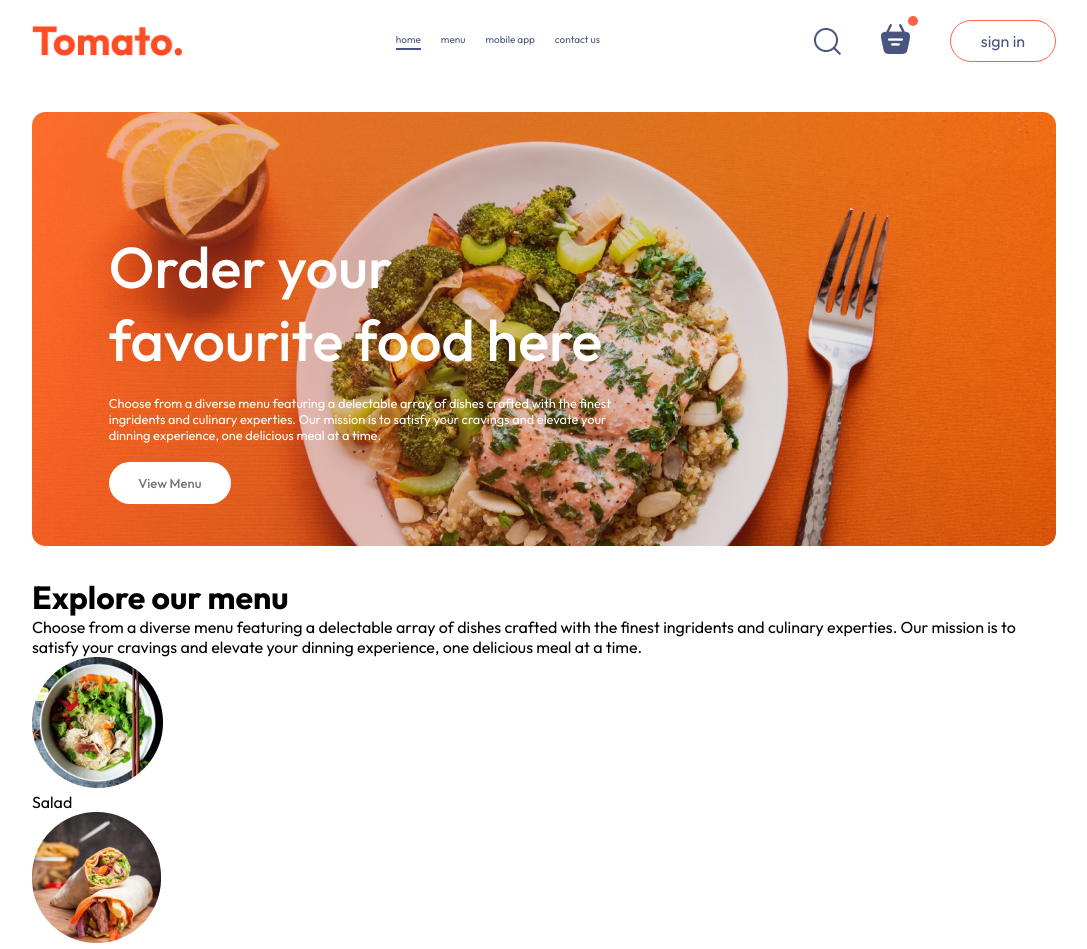
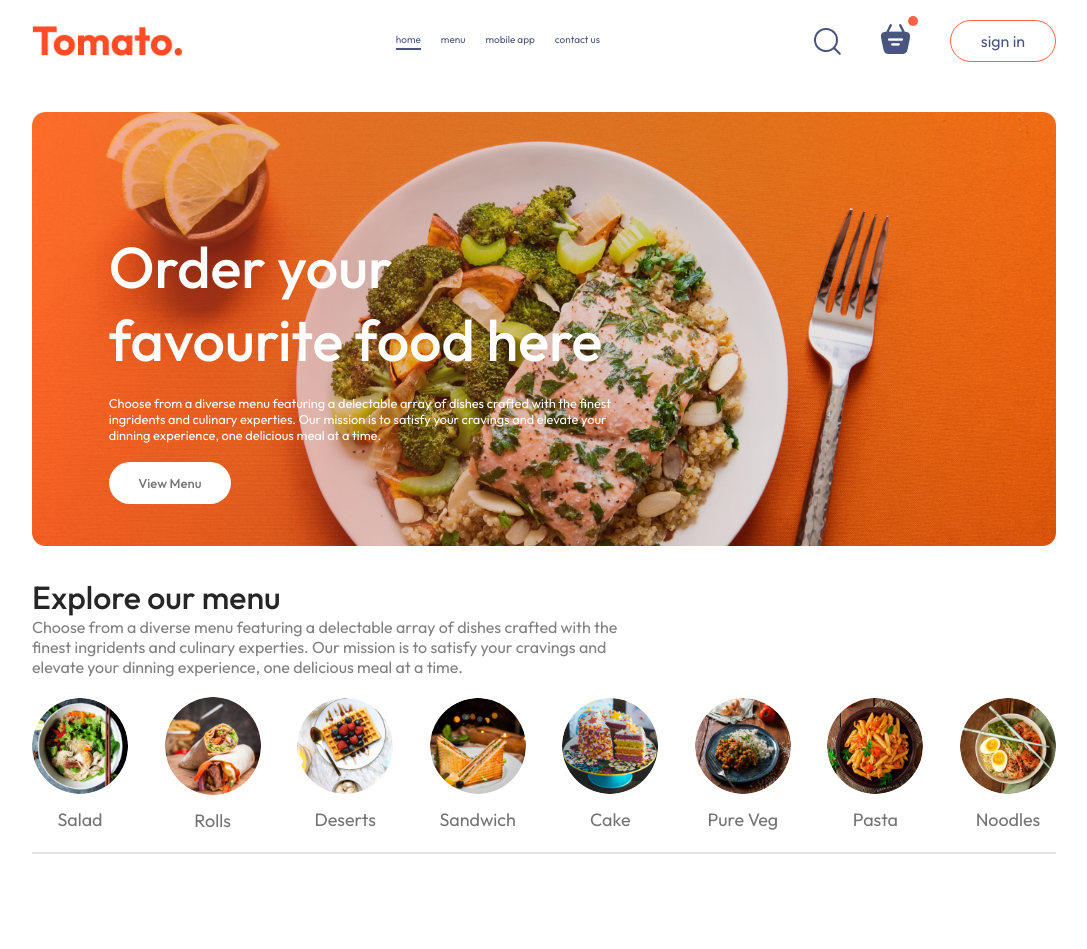
Before and after one commit to M-Aditya-11/food_del, a React (Vite) app in the folder frontend/: page / in a window 1280 px wide. Shown: the top 949 px of the page, without its empty margins (96-1183 px from the left). After the commit the page ends 864 px from the top, so only its background shows below. Built offline with nearby package versions, Linux system fonts and the light colour scheme.

Commit message:
Added CSS for Explore Menu Component

```diff
--- a/frontend/src/components/ExploreMenu/ExploreMenu.css
+++ b/frontend/src/components/ExploreMenu/ExploreMenu.css
@@ -0,0 +1,44 @@
+explore-menu{
+    display: flex;
+    flex-direction: column;
+    gap: 20px;
+}
+.explore-menu h1{
+    color: #262626;
+    font-weight: 500;
+}
+.explore-menu-text{
+    max-width: 60%;
+    color: #808080;
+}
+.explore-menu-list{
+    display: flex;
+    justify-content: space-between;
+    align-items: center;
+    gap: 30px;
+    text-align: center;
+    margin: 20px 0px;
+    overflow-x: scroll;
+}
+.explore-menu-list::-webkit-scrollbar{
+    display: none;
+}
+.explore-menu-list-item img{
+    width: 7.5vw;
+    min-width: 80px;
+    cursor: pointer;
+    border-radius: 50%;
+    transition: 0.2s;
+}
+.explore-menu-list-item p{
+    margin-top: 10px;
+    color: #747474;
+    font-size: max(1.4vw,16px);
+    cursor: pointer;
+}
+.explore-menu hr{
+    margin: 10px 0px;
+    height: 2px;
+    background-color: #e2e2e2;
+    border: none;
+}
--- a/frontend/src/components/ExploreMenu/ExploreMenu.jsx
+++ b/frontend/src/components/ExploreMenu/ExploreMenu.jsx
@@ -17,6 +17,7 @@
           )
         })}
       </div>
+      <hr />
     </div>
   )
 }
```
